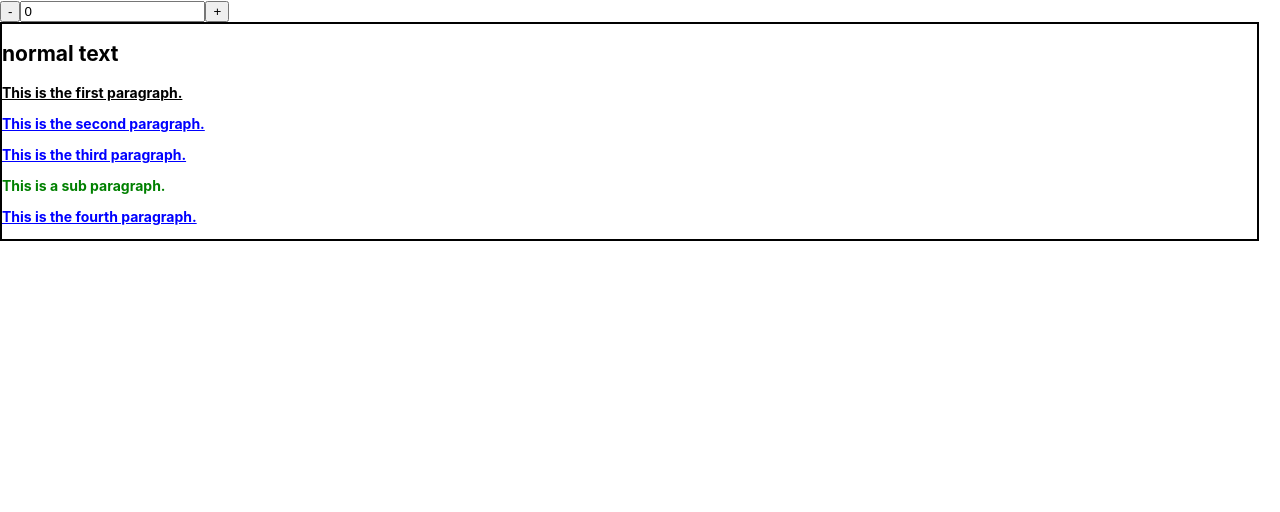
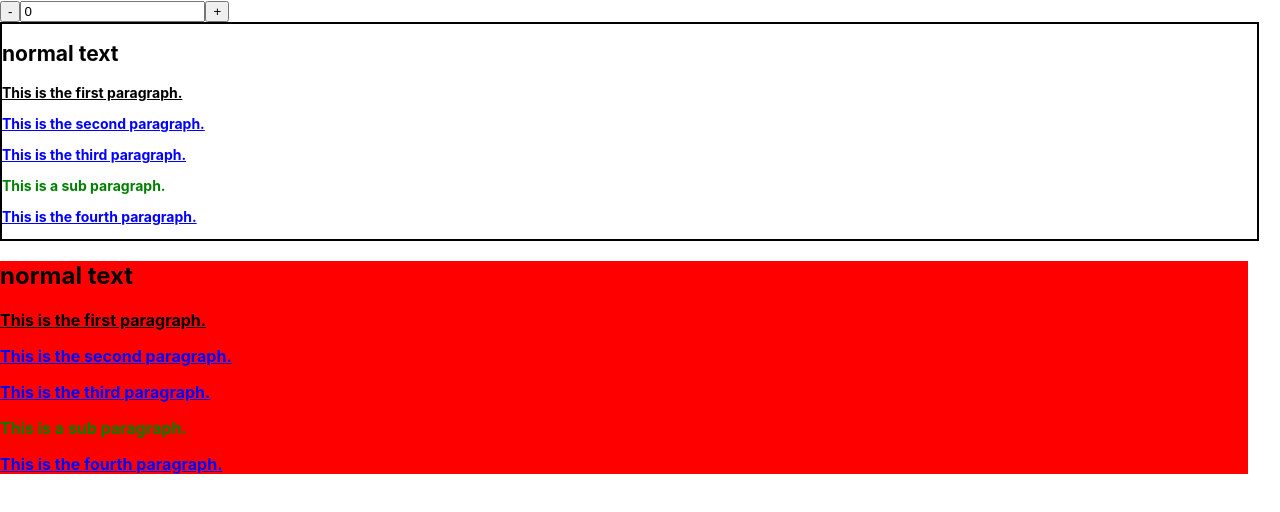
Before and after one commit to jasonOramo/react-learning, a React (Create React App) app: page / in a window 1280 px wide. Shown: the top 512 px of the page. Built offline with nearby package versions, Linux system fonts and the light colour scheme.

Commit message:
add a overwritten style compo
add a overwritten style compo WithStyledOver

```diff
--- a/src/component/StyledCom.jsx
+++ b/src/component/StyledCom.jsx
@@ -35,10 +35,17 @@ const StyledCom = ({ className })=>{
 		)
 };
 
+
+const WithStyledOver = styled(StyledCom)`
+	margin: 1rem 2rem 0 0;
+	background: red;
+`;
+
+
 const WithStyled = styled(StyledCom)`
 	border: 2px solid;
 	font-weight: normal;
 	font-size: 14px;
 	margin: 0 1.5em 0 0;
 	`;
-export default WithStyled;
+export { WithStyled as StyledCom, WithStyledOver };
--- a/src/index.js
+++ b/src/index.js
@@ -5,13 +5,14 @@ import * as serviceWorker from './serviceWorker';
 // import InputIncre from './InputIncre';
 
 import InputIncreHooks from './component/InputIncreHooks';
-import WithStyled from './component/StyledCom';
+import { StyledCom, WithStyledOver } from './component/StyledCom';
 
 const Container = ()=>{
 	return (
 		<>
 		<InputIncreHooks max = {100} min={0}/>
-		<WithStyled/>
+		<StyledCom/>
+		<WithStyledOver />
 		</>
 		);
 };
```
Also changed, not shown: 1 other file (tests, documents, lock files or other folders).
